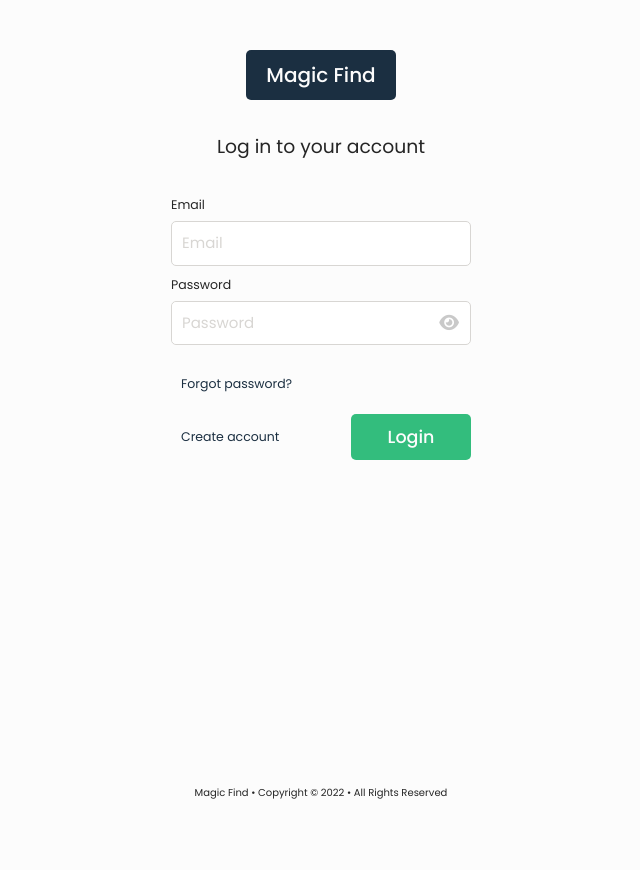
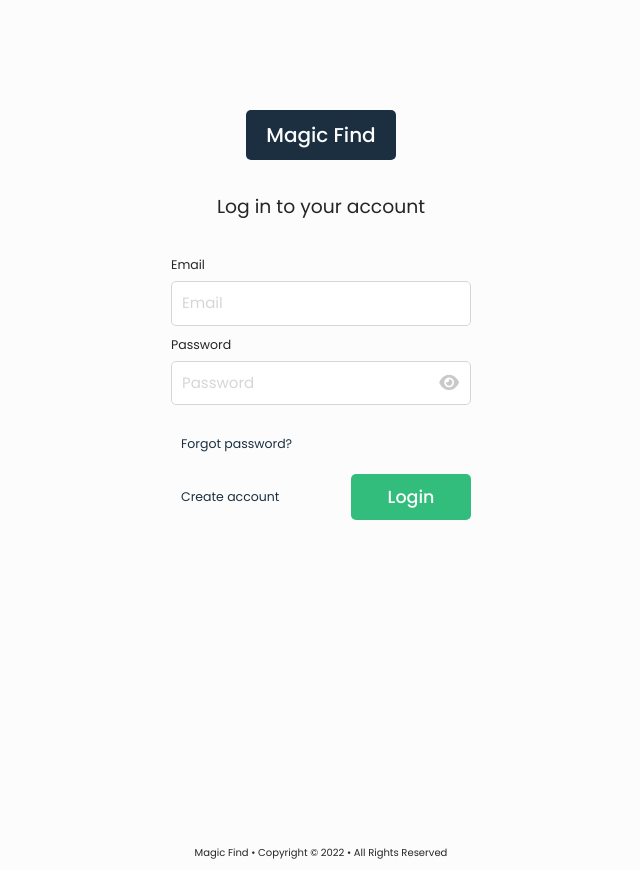
Before and after one commit to rocketxl5/magicfind-client, a React (Create React App) app: page /login in a window 1280 px wide. Shown: the whole page, without its empty margins (319-959 px from the left). Before the commit the page ends 810 px from the top, so only its background shows below. Built offline with nearby package versions, Linux system fonts and the light colour scheme; no server answers.

Commit message:
Adjusted layout details

```diff
--- a/src/components/layout/Header.js
+++ b/src/components/layout/Header.js
@@ -171,7 +171,6 @@
 import React, { useState, useEffect } from 'react';
 import SearchCatalog from '../views/SearchCatalog';
 import Navbar from './Navbar';
-// import Logo from './Logo';
 import LogoBtn from './navbar/LogoBtn';
 
 const Header = () => {
--- a/src/components/layout/Navbar.js
+++ b/src/components/layout/Navbar.js
@@ -6,6 +6,7 @@ import AuthMenu from './AuthMenu';
 import SearchBtn from './navbar/SearchBtn';
 import MailBtn from './navbar/MailBtn';
 import AuthBtn from './navbar/AuthBtn';
+import SearchCatalog from '../views/SearchCatalog';
 // import SignupBtn from './navbar/SignupBtn';
 // import SigninBtn from './navbar/SigninBtn';
 import ShoppingCartBtn from './navbar/ShoppingCartBtn';
@@ -55,6 +56,7 @@ function Navbar({ isFirefox }) {
                             <ShoppingCartBtn />
                         </>
                     )}
+                    {/* Search icon mobile only @ screen < 725px */}
                     <SearchBtn />
                     <label htmlFor="mobile-nav" className="mobile-nav-label">
                         <span></span>
--- a/src/components/layout/navbar/LogoBtn.js
+++ b/src/components/layout/navbar/LogoBtn.js
@@ -24,9 +24,6 @@ const Logo = styled.div`
 height: inherit;
 display: flex;
 align-items: center;
-@media (width >= 725px) {
-  // min-height: 4rem;
-}
 
 `;
 const Anchor = styled(Link)`
--- a/src/components/layout/navbar/SearchBtn.js
+++ b/src/components/layout/navbar/SearchBtn.js
@@ -4,13 +4,19 @@ import styled from 'styled-components';
 
 const SearchBtn = () => {
     return (
-        <div className="search-icon">
+        <Search className="search-icon">
             <Label htmlFor="search-toggle" className="search-toggle-label">
                 <FiSearch size={30} />
             </Label>
-        </div>
+        </Search>
     )
 }
+
+const Search = styled.div`
+    @media (width >= 725px) {
+        display: none;
+  }
+`;
 
 const Label = styled.label`
     svg {
--- a/src/components/views/SearchCatalog.js
+++ b/src/components/views/SearchCatalog.js
@@ -14,6 +14,7 @@ import { PathContext } from '../../contexts/PathContext';
 import { CardContext } from '../../contexts/CardContext';
 import { UserContext } from '../../contexts/UserContext';
 import { api } from '../../api/resources';
+
 import styled from 'styled-components';
 
 const SearchCatalog = () => {
--- a/src/css/form.css
+++ b/src/css/form.css
@@ -83,7 +83,7 @@ form input {
     display: flex;
     align-items: center;
     justify-content: space-between;
-    top: var(--header-height);
+    top: calc(-2 * var(--header-height));
     left: 0;
     width: 100%;
     padding-inline: var(--size-1);
--- a/src/css/media-queries.css
+++ b/src/css/media-queries.css
@@ -12,8 +12,8 @@
 
 @media screen and (width >= 725px) {
     .wrapper {
-        padding-block-start: 0;
-        min-height: calc(100vh - (2 * var(--header-height-wide)));
+        padding-block-start: var(--header-height-wide);
+        min-height: calc(100vh - var(--header-height-wide));
     }
 
     .container {
@@ -72,10 +72,6 @@
         font-size: var(--fs-150);
     }
 
-    .search-icon {
-        display: none;
-    }
-
     .search-nav-label {
         display: none;
     }
--- a/src/css/style.css
+++ b/src/css/style.css
@@ -73,7 +73,7 @@ a {
   min-height: var(--header-height);
   min-width: 300px;
   width: 100%;
-  padding-inline: 1em;
+  padding-inline: var(--size-1);
   color: var(--clr-grey);
   background-color: var(--clr-blue);
   z-index: 1000;
```
Also changed, not shown: src/components/layout/Logo.js (deleted, +0 -13 lines).
